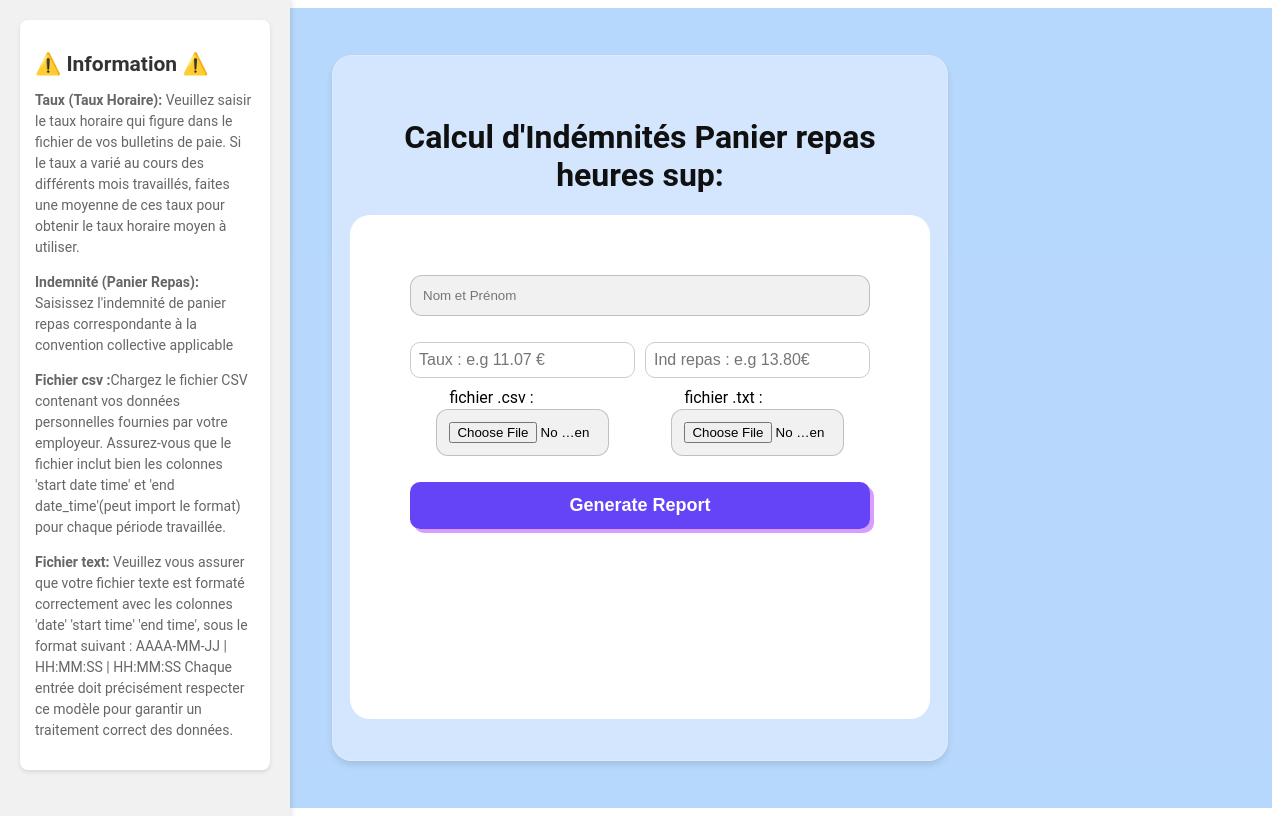
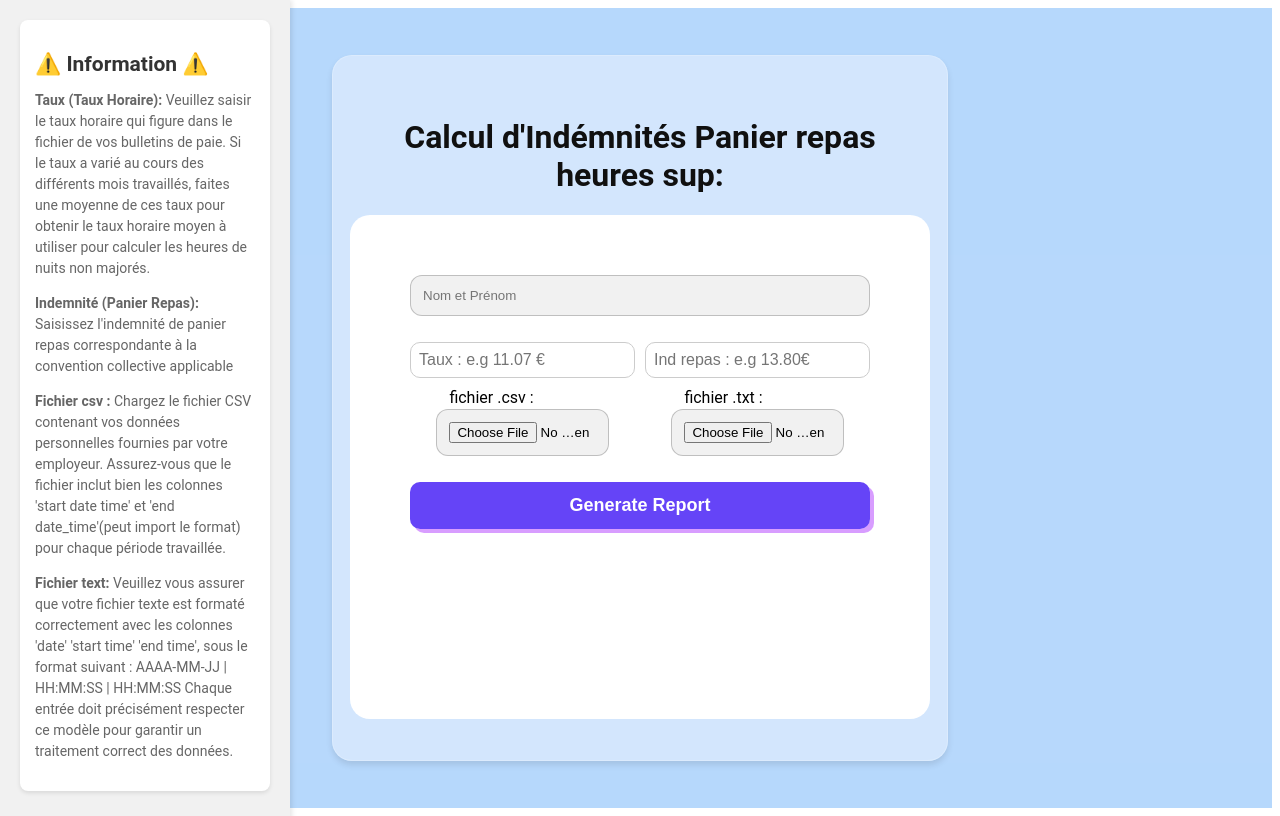
Before and after one commit to Eyosias1/indemni-calc-panier-hsup, a React (Create React App) app in the folder Front-end-panier-repas/: page / in a window 1280 px wide. Built offline with nearby package versions, Linux system fonts and the light colour scheme.

Commit message:
fixed typos

```diff
--- a/Front-end-panier-repas/src/components/InfoCard.js
+++ b/Front-end-panier-repas/src/components/InfoCard.js
@@ -9,7 +9,8 @@ function InfoCard() {
         Veuillez saisir le taux horaire qui figure dans
         le fichier de vos bulletins de paie.
         Si le taux a varié au cours des différents mois travaillés,
-        faites une moyenne de ces taux pour obtenir le taux horaire moyen à utiliser.
+        faites une moyenne de ces taux pour obtenir le taux horaire moyen à utiliser
+        pour calculer les heures de nuits non majorés.
       </p>
       <p>
         <strong>Indemnité (Panier Repas): </strong>
@@ -17,7 +18,7 @@ function InfoCard() {
         correspondante à la convention collective applicable
       </p>
       <p>
-        <strong>Fichier csv :</strong>
+        <strong>Fichier csv : </strong>
         Chargez le fichier CSV contenant vos
         données personnelles fournies par votre employeur.
         Assurez-vous que le fichier inclut bien les colonnes
```
